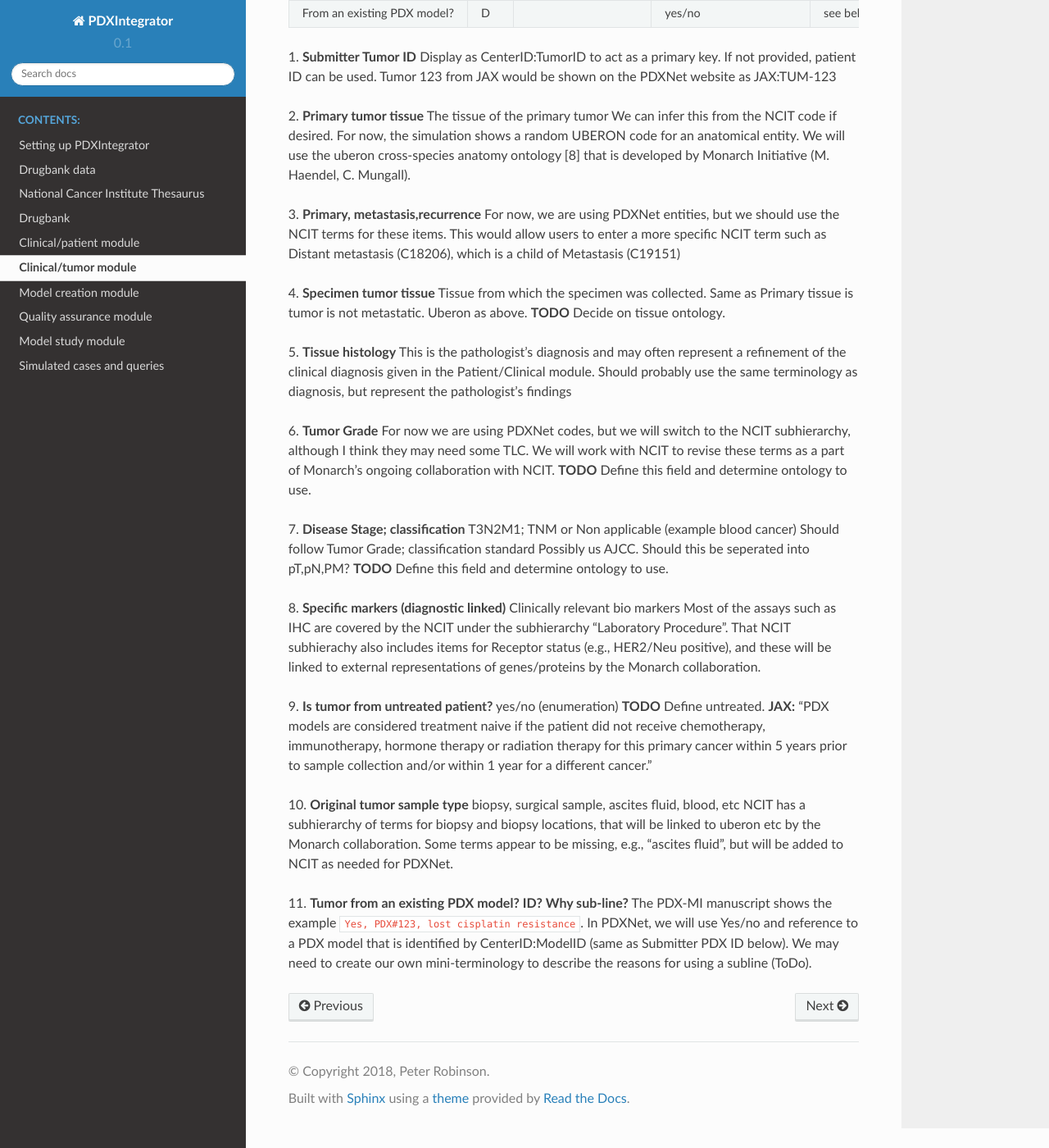
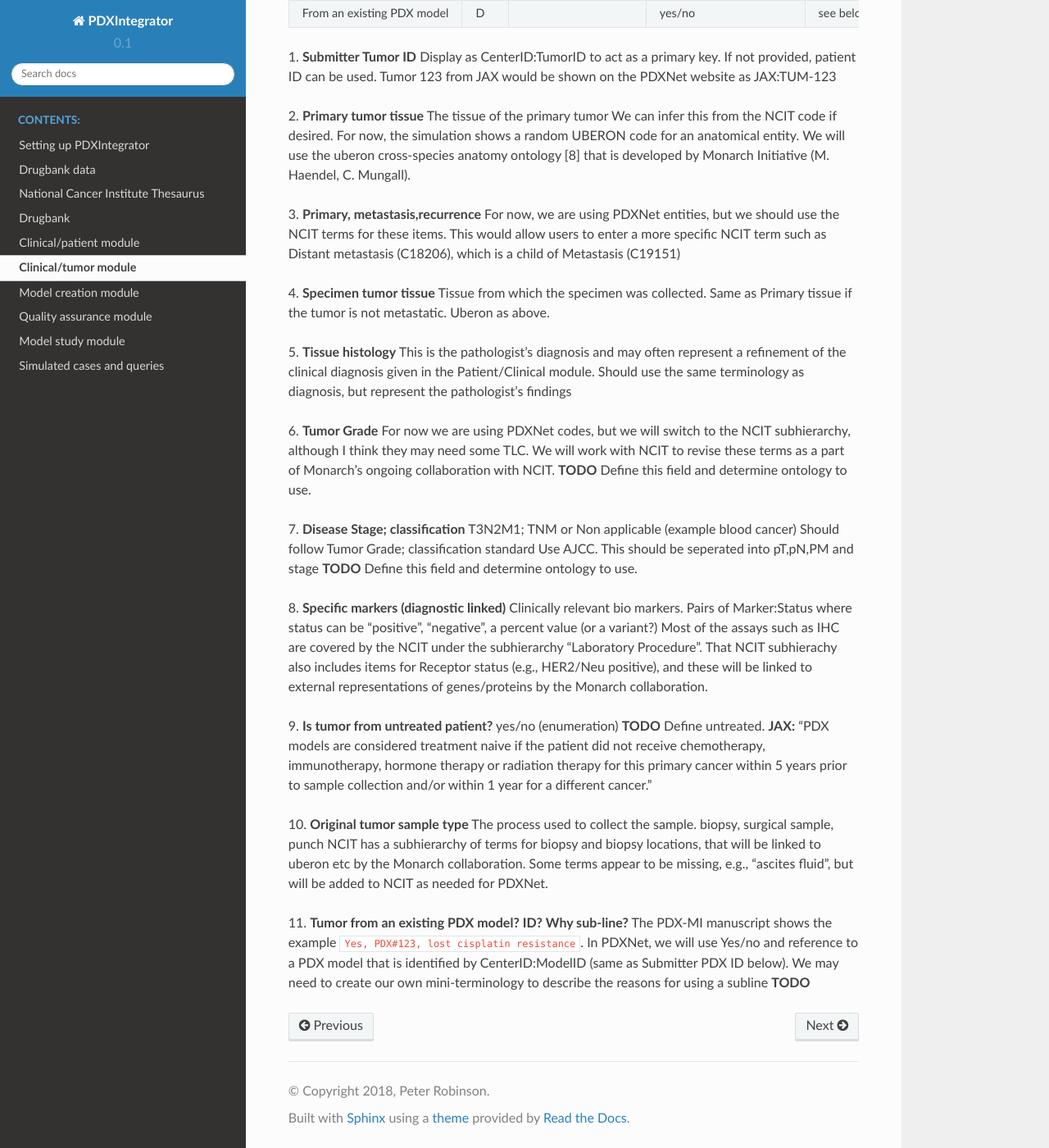
Before and after one commit to TheJacksonLaboratory/PDXintegrator, a Sphinx documentation site: the page built from docs/tumor.rst, in a window 1280 px wide and 1400 px high, scrolled down 571 px. Shown: the whole window at 82% size. Built offline with Sphinx 7.4.7 and the Read the Docs theme 2.0.0, drawn with Linux system fonts in a browser that asks for light colours.

Commit message:
Update tumor.rst

```diff
--- a/docs/tumor.rst
+++ b/docs/tumor.rst
@@ -3,31 +3,31 @@
 The following table shows the recommendations from the  `PDX-MI manuscript <https://www.ncbi.nlm.nih.gov/pubmed/29092942/>`_.
 
 
-+------------------------------+-----+------------------------+--------------------------+-------------------------+
-| Field                        | Rec | Description            | Example                  |  PDXNet                 |
-+==============================+=====+========================+==========================+=========================+
-| Submitter Tumor ID           | E   | Tissue ID              | TUM-123                  | Unique ID               |
-+------------------------------+-----+------------------------+--------------------------+-------------------------+
-| Primary Tumor Tissue         | E   | Primary Tumor Tissue   | breast                   | UBERON code             |
-+------------------------------+-----+------------------------+--------------------------+-------------------------+
-| Primary, Met, Recurrence     | E   | Disease Progression    | Recurrence               | enumeration             |
-+------------------------------+-----+------------------------+--------------------------+-------------------------+
-| Specimen Tumor Tissue        | E   | Sampled Tissue         | breast                   | UBERON code             |
-+------------------------------+-----+------------------------+--------------------------+-------------------------+
-| Tissue Histology             | D   | Histologic Diagnosis   |invasive ductal carcinoma | NCIT code               |
-+------------------------------+-----+------------------------+--------------------------+-------------------------+
-| Tumor Grade                  | D   | Tumor Grade            |grade    3                | AJCC?                   |
-+------------------------------+-----+------------------------+--------------------------+-------------------------+
-| Disease Stage; T N M         | D   | Tumor Stage            |                          | AJCC?                   |
-+------------------------------+-----+------------------------+--------------------------+-------------------------+
-| Diagnostic Markers           | D   | Clinical BioMarkers    | ER+,    PR+,    HER2+;   |                         |
-+------------------------------+-----+------------------------+--------------------------+-------------------------+
-| Treatment Naive Patient      | D   |                        | yes/no                   | enumeration             |
-+------------------------------+-----+------------------------+--------------------------+-------------------------+
-| Tumor Sample Type            | D   | Collection Procedure   | biopsy                   | enumeration             |
-+------------------------------+-----+------------------------+--------------------------+-------------------------+
-| From an existing PDX model?  | D   |                        | yes/no                   | see below               |
-+------------------------------+-----+------------------------+--------------------------+-------------------------+
++---------------------------+-----+----------------------+-------------------------+-------------------------+
+| Field                     | Rec | Description          | Example                 |  PDXNet                 |
++===========================+=====+======================+=========================+=========================+
+| Submitter Tumor ID        | E   | Tissue ID            | TUM-123                 | Unique ID               |
++---------------------------+-----+----------------------+-------------------------+-------------------------+
+| Primary Tumor Tissue      | E   | Primary Tumor Tissue | breast                  | UBERON code             |
++---------------------------+-----+----------------------+-------------------------+-------------------------+
+| Primary, Met, Recurrence  | E   | Disease Progression  | Recurrence              | enumeration             |
++---------------------------+-----+----------------------+-------------------------+-------------------------+
+| Specimen Tumor Tissue     | E   | Sampled Tissue       | breast                  | UBERON code             |
++---------------------------+-----+----------------------+-------------------------+-------------------------+
+| Tissue Histology          | D   | Histologic Diagnosis |invasive ductal carcinoma| NCIT code               |
++---------------------------+-----+----------------------+-------------------------+-------------------------+
+| Tumor Grade               | D   | Tumor Grade          |grade    3               | AJCC?                   |
++---------------------------+-----+----------------------+-------------------------+-------------------------+
+| Disease Stage; T N M      | D   | Tumor Stage          |                         | AJCC?                   |
++---------------------------+-----+----------------------+-------------------------+-------------------------+
+| Diagnostic Markers        | D   | Clinical BioMarkers  | ER+,    PR+,    HER2+;  |                         |
++---------------------------+-----+----------------------+-------------------------+-------------------------+
+| Treatment Naive Patient   | D   |                      | yes/no                  | enumeration             |
++---------------------------+-----+----------------------+-------------------------+-------------------------+
+| Tumor Sample Type         | D   | Collection Procedure | biopsy                  | enumeration             |
++---------------------------+-----+----------------------+-------------------------+-------------------------+
+| From an existing PDX model| D   |                      | yes/no                  | see below               |
++---------------------------+-----+----------------------+-------------------------+-------------------------+
 
 
 1. **Submitter Tumor ID**
@@ -45,12 +45,11 @@
 This would allow users to enter a more specific NCIT term such as Distant metastasis (C18206), which is a child of Metastasis (C19151)
 
 4. **Specimen tumor tissue**
-Tissue from which the specimen was collected. Same as Primary tissue is tumor is not metastatic.
+Tissue from which the specimen was collected. Same as Primary tissue if the tumor is not metastatic.
 Uberon as above.
-**TODO** Decide on tissue ontology.
 
 5. **Tissue histology**
-This is the pathologist's diagnosis and may often represent a refinement of the clinical diagnosis given in the Patient/Clinical module. Should probably use the same terminology as diagnosis, but represent the pathologist's findings
+This is the pathologist's diagnosis and may often represent a refinement of the clinical diagnosis given in the Patient/Clinical module. Should use the same terminology as diagnosis, but represent the pathologist's findings
 
 6. **Tumor Grade**
 For now we are using PDXNet codes, but we will switch to the NCIT subhierarchy, although I think they may need some TLC.
@@ -60,13 +59,13 @@
 7. **Disease Stage; classification**
 T3N2M1;    TNM    or    Non    applicable    (example    blood    cancer)
 Should follow Tumor Grade; classification standard
-Possibly us AJCC. Should this be seperated into pT,pN,PM?
+Use AJCC. This should be seperated into pT,pN,PM and stage
 **TODO** Define this field and determine ontology to use.
 
 8. **Specific  markers (diagnostic linked)**
-Clinically relevant bio markers
+Clinically relevant bio markers.
+Pairs of Marker:Status where status can be "positive", "negative", a percent value (or a variant?)
 Most of the assays such as IHC are covered by the NCIT under the subhierarchy “Laboratory Procedure”. That NCIT subhierachy also includes items for Receptor status (e.g., HER2/Neu positive), and these will be linked to external representations of genes/proteins by the Monarch collaboration.
-
 
 9. **Is tumor from untreated patient?**
 yes/no  (enumeration)
@@ -74,7 +73,8 @@
 **JAX:** "PDX models are considered treatment naive if the patient did not receive chemotherapy, immunotherapy, hormone therapy or radiation therapy for this primary cancer within 5 years prior to sample collection and/or within 1 year for a different cancer."
 
 10. **Original tumor sample type**
-biopsy,    surgical    sample,        ascites    fluid,    blood,    etc
+The process used to collect the sample.
+biopsy, surgical sample, punch
 NCIT has a subhierarchy of terms for biopsy and biopsy locations, that will be linked to uberon etc by the Monarch collaboration. Some terms appear to be missing, e.g., “ascites fluid”, but will be added to NCIT as needed for PDXNet.
 
 
@@ -82,4 +82,4 @@
 The PDX-MI manuscript shows the example ``Yes, PDX#123, lost cisplatin resistance``. In PDXNet, we will use
 Yes/no and reference to a PDX model that is identified by CenterID:ModelID (same as Submitter    PDX    ID below).
 We may need to create our own mini-terminology to describe the reasons for using a subline
-(ToDo).
+**TODO**
```
